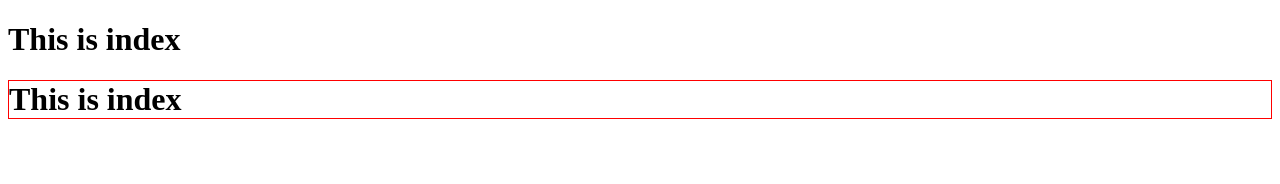
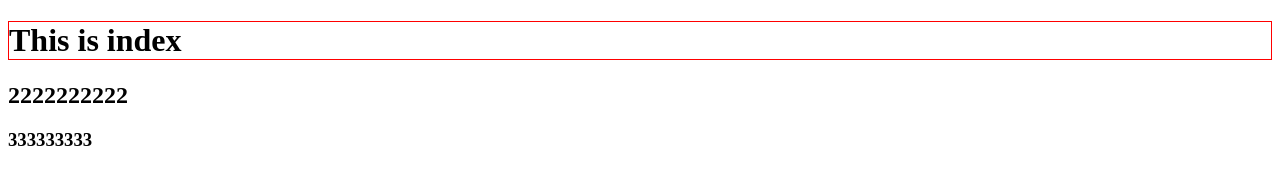
Before and after one commit to chawsakkarin/GitPlayground, a plain HTML site: page index.html in a window 1280 px wide. Drawn offline with Linux system fonts and the light colour scheme.

Commit message:
เพิ่มตัวเลขเรื่อบเปื่อย

```diff
--- a/index.html
+++ b/index.html
@@ -8,8 +8,9 @@
 </head>
 
 <body>
-    <h1>This is index</h1>
     <h1 style="border: 1px solid red;">This is index</h1>
+    <h2>2222222222</h2>
+    <h3>333333333</h3>
 </body>
 
 </html>
```
